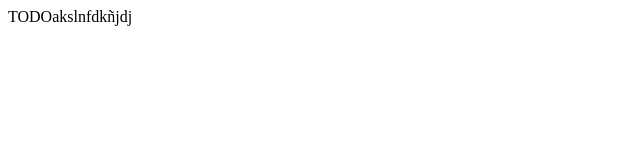
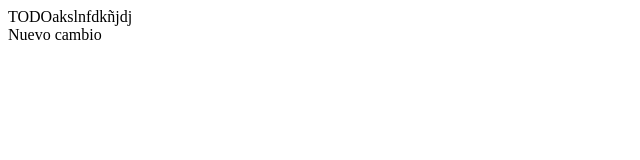
Before and after one commit to gamebullet/Presentacion, a plain HTML site: page HTML5Application/public_html/index.html in a window 1280 px wide. Shown: the full height of the page, 0-640 px from the left. Drawn offline with Linux system fonts and the light colour scheme.

Commit message:
Prueba push hatmel presentacion

```diff
--- a/HTML5Application/public_html/index.html
+++ b/HTML5Application/public_html/index.html
@@ -12,5 +12,6 @@ and open the template in the editor.
     </head>
     <body>
         <div>TODOakslnfdkñjdj</div>
+        <div>Nuevo cambio</div>
     </body>
 </html>
```
